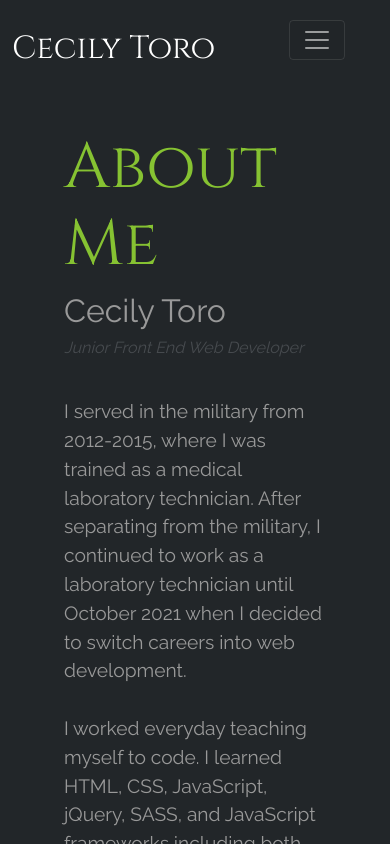
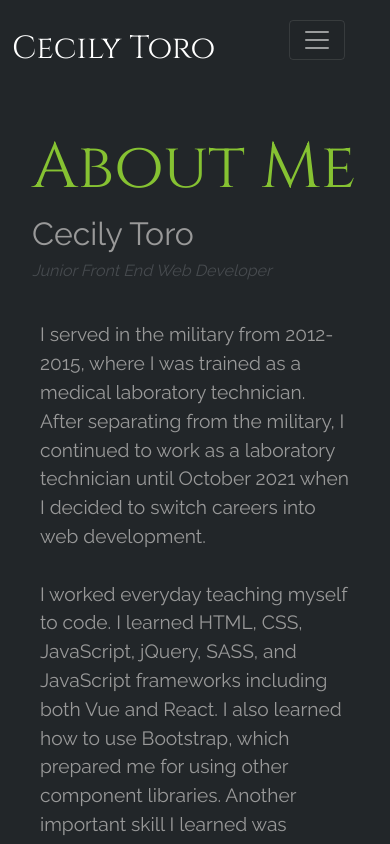
Before and after one commit to its-cess/portfolio-netlify, a React (Create React App) app: page /about-me in a window 390 px wide. Shown: the top 844 px of the page. Built offline with nearby package versions, Linux system fonts and the light colour scheme.

Commit message:
fix padding on landing page and about me page. shrink pictures on experience page for mobile

```diff
--- a/src/components/base/header.styles.scss
+++ b/src/components/base/header.styles.scss
@@ -18,7 +18,7 @@ h6 {
   display: flex;
   flex-direction: column;
   text-align: left;
-  padding: 2rem 4rem;
+  padding: 2rem;
 }
 
 .center {
--- a/src/components/items/ticket-item.styles.scss
+++ b/src/components/items/ticket-item.styles.scss
@@ -83,4 +83,12 @@
   .comparison-pics-container {
     flex-direction: column;
   }
+
+  .before-image,
+  .after-image {
+    height: 150px;
+    width: 250px;
+    object-fit: cover;
+    object-position: center;
+  }
 } ;
--- a/src/components/pages/about-me.styles.scss
+++ b/src/components/pages/about-me.styles.scss
@@ -1,6 +1,6 @@
 .about-me-container {
   display: inline-block;
-  padding: 0 4rem;
+  padding: 0 40px;
   font-size: 1.2rem;
   margin-bottom: 6rem;
 
--- a/src/components/pages/landing-page.styles.scss
+++ b/src/components/pages/landing-page.styles.scss
@@ -2,7 +2,7 @@
   display: flex;
   flex-direction: column;
   justify-content: center;
-  padding: 4rem;
+  padding: 40px;
 }
 
 .banner {
```
